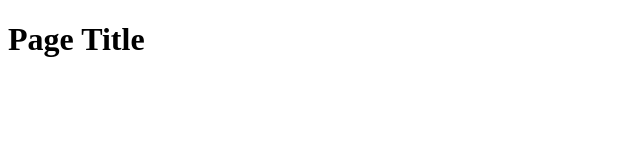
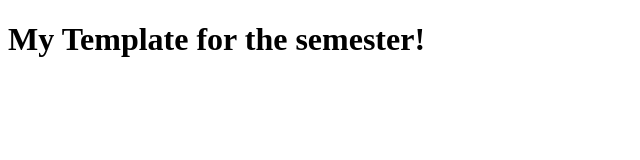
Before and after one commit to less2179/less2179.github.io, a plain HTML site: page template.html in a window 1280 px wide. Shown: the whole page, without its empty margins (0-640 px from the left). Drawn offline with Linux system fonts and the light colour scheme.

Commit message:
Update template.html

```diff
--- a/template.html
+++ b/template.html
@@ -10,6 +10,6 @@
         -->
     </head>
     <body>
-        <h1>Page Title</h1>
+        <h1>My Template for the semester!</h1>
     </body>
 </html>
```
